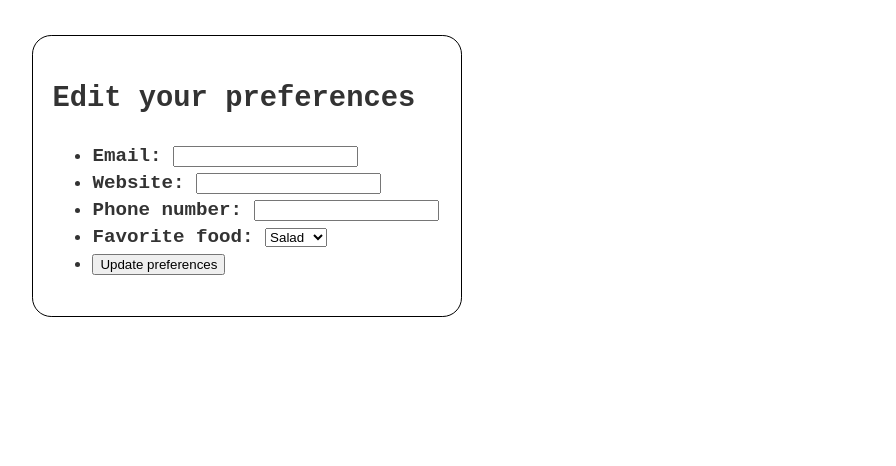
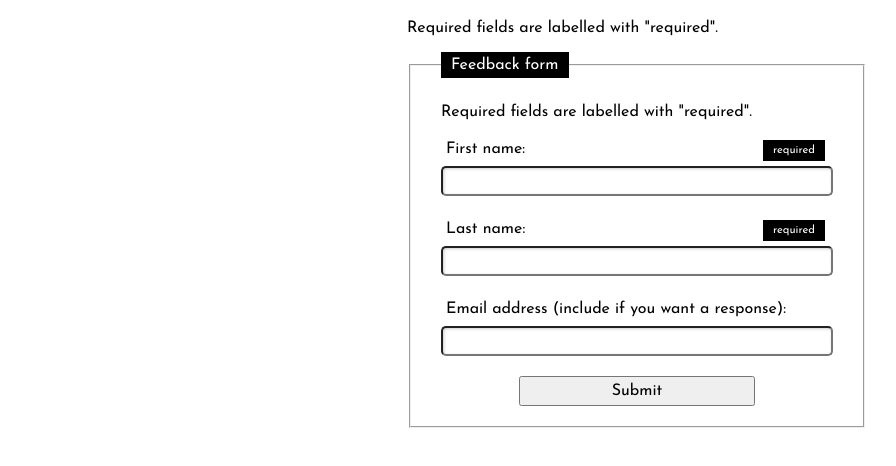
Before and after one commit to Velertra/practice3, a plain HTML site: page index.html in a window 1280 px wide. Shown: the whole page, without its empty margins (3-899 px from the left). Drawn offline with Linux system fonts and the light colour scheme.

Commit message:
practiceform

```diff
--- a/index.html
+++ b/index.html
@@ -1,68 +1,101 @@
 <!DOCTYPE html>
-<html lang="en">
+<html lang="en-us">
   <head>
-    <meta charset="utf-8"/>
-    <title>Styling basics: Task 1</title>
+    <meta charset="utf-8">
+    <meta name="viewport" content="width=device-width">
+    <title>:required and :optional with generated content</title>
+    <link href="https://fonts.googleapis.com/css?family=Josefin+Sans&display=swap" rel="stylesheet">
     <style>
-      * {
-        box-sizing: border-box;
+      body {
+        font-family: 'Josefin Sans', sans-serif;
+        margin: 20px auto;
+        max-width: 460px;
       }
 
-      body {
-        background-color: #fff;
-        color: #333;
-        font: 1em / 1.4 Helvetica Neue, Helvetica, Arial, sans-serif;
-        padding: 1em;
-        margin: 0;
-        width: 500px;
-      }
-      form {
-        margin: 1em;
-        border-radius: 1em;
-        border: 1px solid black;
-        padding: 1em;
-        font-family: 'Courier New', Courier, monospace;
-        font-size: 120%;
-        font-weight: bolder;
-
-
-
-
+      fieldset {
+        padding: 10px 30px 0;
       }
 
+      legend {
+        color: white;
+        background: black;
+        padding: 5px 10px;
+      }
+
+      fieldset > div {
+        margin-bottom: 20px;
+        display: flex;
+        flex-flow: row wrap;
+      }
+
+      button, label, input {
+        display: block;
+        font-family: inherit;
+        font-size: 100%;
+        padding: 0;
+        margin: 0;
+        box-sizing: border-box;
+        width: 100%;
+        padding: 5px;
+        height: 30px;
+      }
+
+      input {
+        box-shadow: inset 1px 1px 3px #ccc;
+        border-radius: 5px;
+      }
+
+      input:hover, input:focus {
+        background-color: #eee;
+      }
+
+      input + span {
+        position: relative;
+      }
+
+      input:required + span::after {
+        font-size: 0.7rem;
+        position: absolute;
+        content: "required";
+        color: white;
+        background-color: black;
+        padding: 5px 10px;
+        top: -26px;
+        left: -70px;
+      }
+
+      button {
+        width: 60%;
+        margin: 0 auto;
+      }
     </style>
   </head>
 
-  <body>
+<body>
     <form>
-      <h2>Edit your preferences</h2>
-      <ul>
-        <li>
-          <label for="e-mail">Email:</label>
-          <input type="email" id="e-mail" name="e-mail">
-        </li>
-        <li>
-          <label for="website">Website:</label>
-          <input type="url" id="website" name="website">
-        </li>
-        <li>
-          <label for="phone">Phone number:</label>
-          <input type="tel" id="phone" name="phone">
-        </li>
-        <li>
-          <label for="food">Favorite food:</label>
-          <select name="food" id="food">
-            <option>Salad</option>
-            <option>Curry</option>
-            <option>Pizza</option>
-            <option>Fajitas</option>
-          </select>
-        </li>
-        <li>
-          <button>Update preferences</button>
-        </li>
-      </ul>
+        <p>Required fields are labelled with "required".</p>
+      <fieldset>
+        <legend>Feedback form</legend>
+
+        <p>Required fields are labelled with "required".</p>
+        <div>
+          <label for="fname">First name: </label>
+          <input id="fname" name="fname" type="text" required>
+          <span></span>
+        </div>
+        <div>
+          <label for="lname">Last name: </label>
+          <input id="lname" name="lname" type="text" required>
+          <span></span>
+        </div>
+        <div>
+          <label for="email">Email address (include if you want a response): </label>
+          <input id="email" name="email" type="email">
+          <span></span>
+        </div>
+        <div><button>Submit</button></div>
+      </fieldset>
     </form>
-  </body>
+</body>
 
 </html>
```
